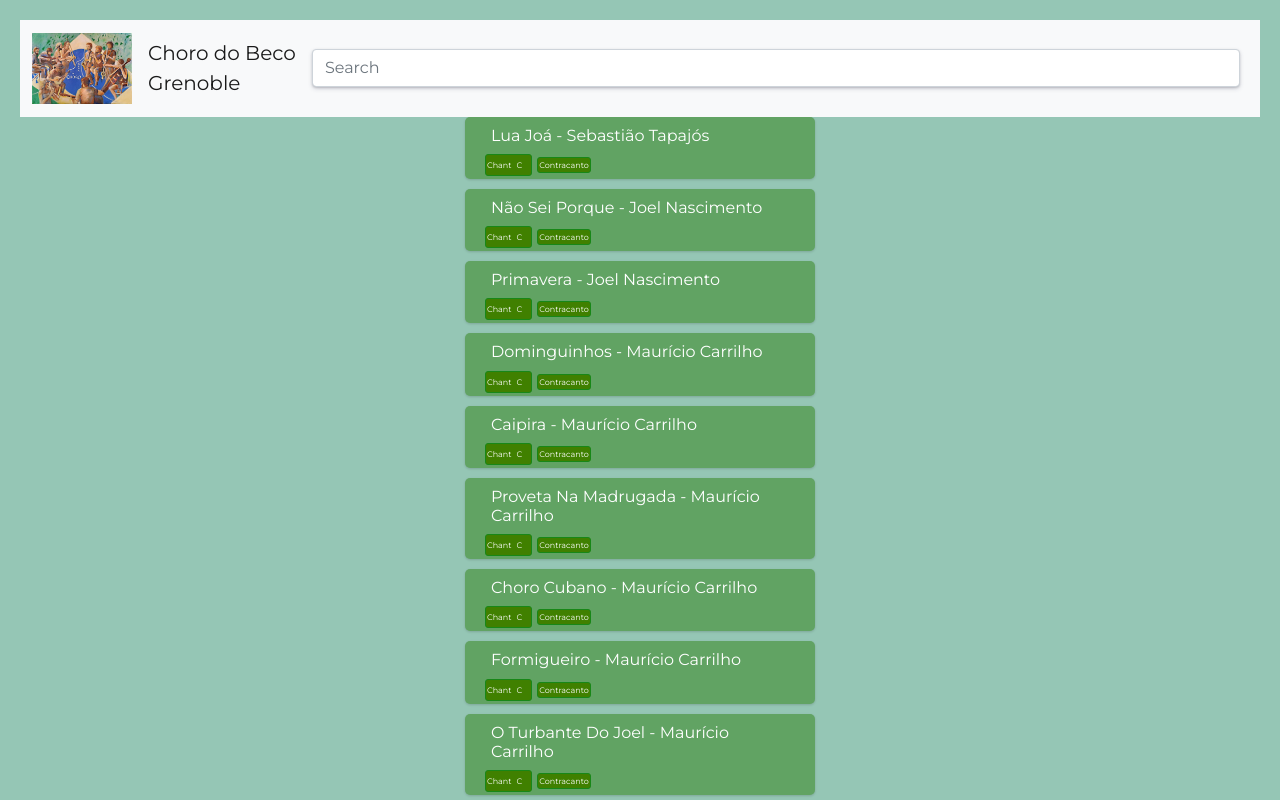
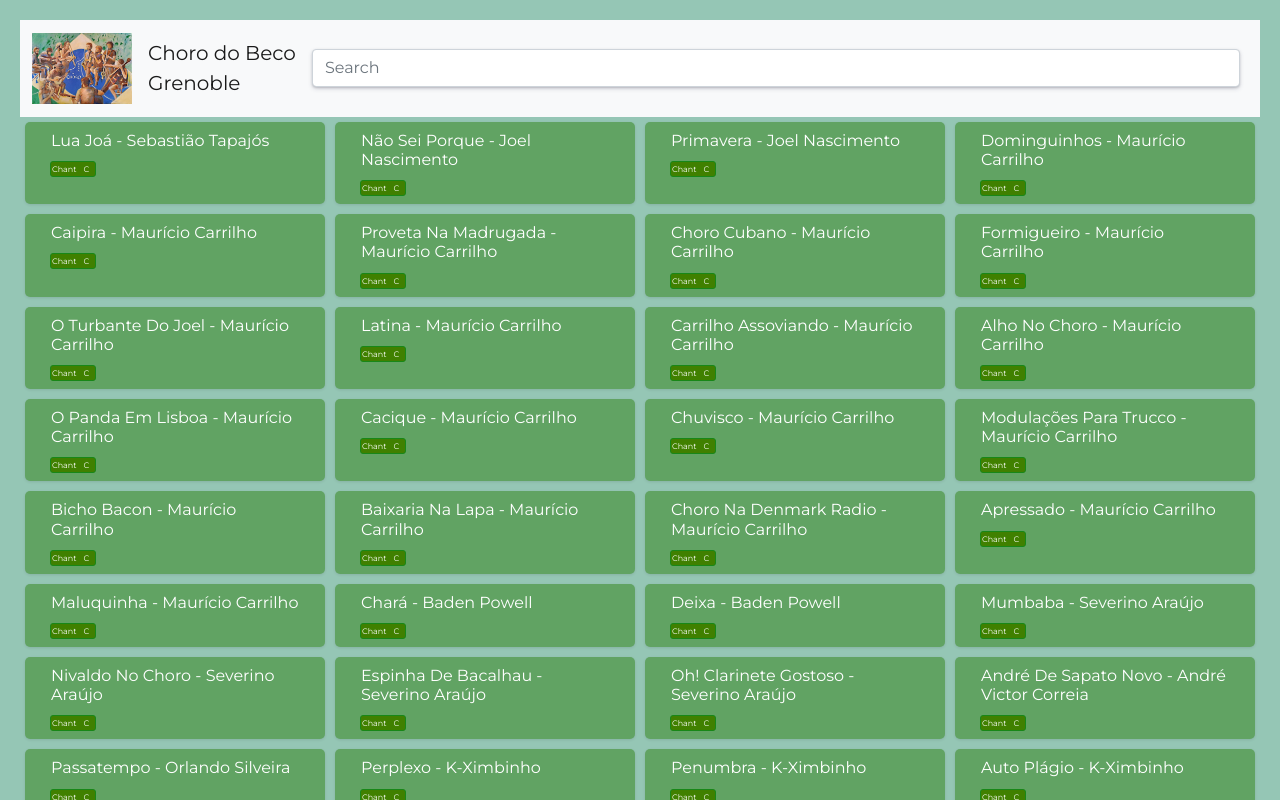
Before and after one commit to gazaboo/choro-grenoble, a Vue app: page / in a window 1280 px wide. Shown: the top 800 px of the page. Built offline with nearby package versions, Linux system fonts and the light colour scheme.

Commit message:
a lil bit of layout

```diff
--- a/public/index.html
+++ b/public/index.html
@@ -14,14 +14,14 @@
     integrity="sha384-MrcW6ZMFYlzcLA8Nl+NtUVF0sA7MsXsP1UyJoMp4YLEuNSfAP+JcXn/tWtIaxVXM"
     crossorigin="anonymous"></script>
   <title>
-    <%= htmlWebpackPlugin.options.title %>
+    Choro Grenoble
   </title>
 </head>
 
 <body>
   <noscript>
-    <strong>We're sorry but <%= htmlWebpackPlugin.options.title %> doesn't work properly without JavaScript enabled.
-        Please enable it to continue.</strong>
+    <strong>We're sorry but this site doesn't work properly without JavaScript enabled.
+      Please enable it to continue.</strong>
   </noscript>
   <div id="app"></div>
   <!-- built files will be auto injected -->
--- a/src/components/SearchBar.vue
+++ b/src/components/SearchBar.vue
@@ -74,17 +74,19 @@ input {
         rgba(0, 0, 0, 0.3) 0px 1px 3px -1px;
 }
 
-.item {
-    width: 350px;
+.items {
+    display: flex;
+    flex-wrap: wrap;
+}
+
+.error {
+    min-width: 200px;
     margin: 0 auto 10px auto;
     padding: 10px 20px;
     color: white;
     border-radius: 5px;
     box-shadow: rgba(0, 0, 0, 0.1) 0px 1px 3px 0px,
         rgba(0, 0, 0, 0.06) 0px 1px 2px 0px;
-}
-
-.error {
     background-color: tomato;
 }
 </style>
--- a/src/components/SongLink.vue
+++ b/src/components/SongLink.vue
@@ -17,8 +17,9 @@ export default {
 </script>
 
 <template>
-    <div class="item song">
+    <div v-if="mainThemeKeys.length > 0" class="item song">
         <h2> {{ [music.title, music.author].join(" - ") }} </h2>
+        <div class="container-canto-contraconto">
             <div class="container-music-keys">
                 <span> Chant </span>
                 <router-link v-for="key in mainThemeKeys" :key="key" :to="{
@@ -33,7 +34,7 @@ export default {
                 </router-link>
             </div>
 
-        <div class="container-music-keys">
+            <div v-if="secondVoiceKeys.length > 0" class="container-music-keys">
                 <span> Contracanto </span>
                 <router-link v-for="key in secondVoiceKeys" :key="key" :to="{
                         name: 'songView',
@@ -47,6 +48,7 @@ export default {
                 </router-link>
             </div>
         </div>
+    </div>
 </template>
 
 
@@ -57,21 +59,24 @@ h2 {
     margin: 3px;
 }
 
+.container-canto-contraconto {
+    display: flex;
+    flex-direction: row;
+}
+
 .container-music-keys {
-    display: inline-block;
     background-color: rgb(64, 128, 0);
     padding: 1px;
     border: solid rgb(24, 135, 24) 1px;
     border-radius: 3px;
     font-size: 0.5rem;
-    margin-right: 5px;
+    margin: 5px;
 }
 
 a {
     display: inline-block;
-    padding: 3px;
     border-radius: 3px;
-    margin-right: 5px;
+    margin: 0px 5px;
     text-decoration: none;
     cursor: pointer;
     color: white;
@@ -91,17 +96,16 @@ a:hover {
 }
 
 .item {
-    width: 350px;
-    margin: 0 auto 10px auto;
+    width: 45%;
+    max-width: 300px;
+    margin: 5px;
     padding: 3px 20px;
     color: white;
     border-radius: 5px;
-    box-shadow: rgba(0, 0, 0, 0.1) 0px 1px 3px 0px,
-        rgba(0, 0, 0, 0.06) 0px 1px 2px 0px;
+    box-shadow: rgba(0, 0, 0, 0.1) 0px 1px 3px 0px;
 }
 
 .item:hover {
-    box-shadow: rgba(209, 205, 82, 0.3) 0px 1px 3px 0px,
-        rgba(209, 205, 82, 0.18) 0px 1px 2px 0px;
+    box-shadow: rgba(209, 205, 82, 0.3) 0px 1px 3px 0px;
 }
 </style>
```
Also changed, not shown: 2 other files (tests, documents, lock files or other folders). Lines whose indentation alone changed are shown as unchanged.
